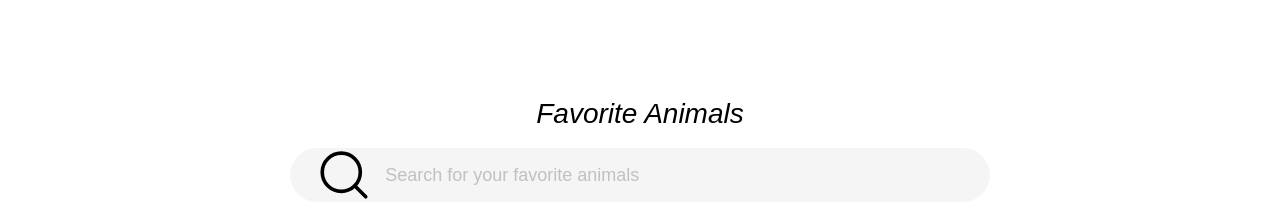
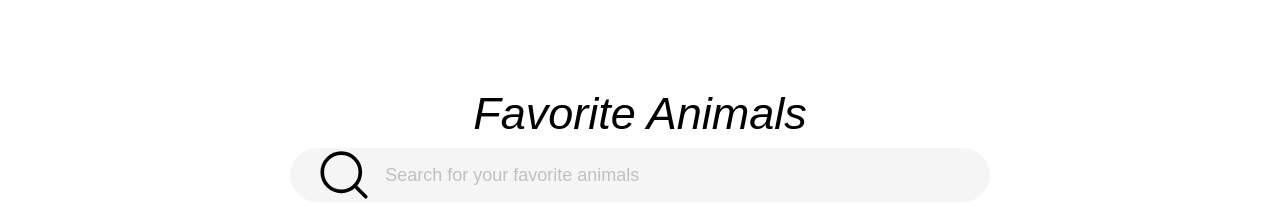
Before and after one commit to xossiane/javascript-oceandex, a Next.js app: page /favorite-animals in a window 1280 px wide. Shown: the part 337-545 px from the top of the page. Built offline with nearby package versions, Linux system fonts and the light colour scheme; a web font is replaced by a local one.

Commit message:
Fix: heading

```diff
--- a/pages/favorite-animals/index.jsx
+++ b/pages/favorite-animals/index.jsx
@@ -191,15 +191,11 @@ export default function FavoriteAnimalsPage() {
       <div className={styles[`FavoriteAnimals__Container`]}>
         <header className={styles[`FavoriteAnimals__Header`]}>
           <Heading
-            className={styles[`FavoriteAnimals__Content`]}
+            level="1"
             style="italic"
+            color="black"
           >
-            <Text
-              className={styles[`FavoriteAnimals__Text`]}
-              size="XLarge"
-            >
               Favorite Animals
-            </Text>
           </Heading>
         </header>
         <div className={styles[`FavoriteAnimals__Search`]}>
```
